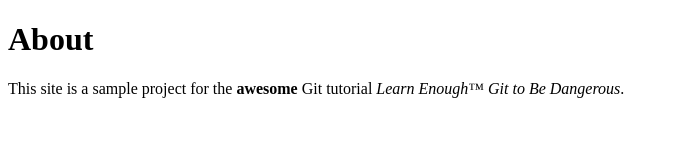
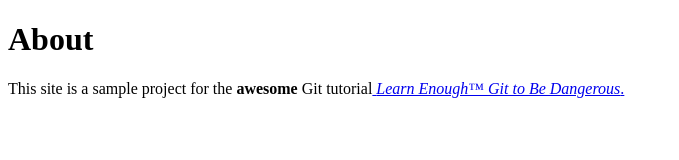
Before and after one commit to inadinerodriguez/website, a plain HTML site: page about.html in a window 1280 px wide. Shown: the whole page, without its empty margins (0-679 px from the left). Drawn offline with Linux system fonts and the light colour scheme.

Commit message:
Add link to tutorial title

```diff
--- a/about.html
+++ b/about.html
@@ -6,7 +6,7 @@
     <body>
         <h1>About</h1>
         <p>
-            This site is a sample project for the <strong>awesome</strong> Git tutorial <em>Learn Enough™ Git to Be Dangerous</em>.
+            This site is a sample project for the <strong>awesome</strong> Git tutorial<a href="https://www.learnenough.com/git-tutorial"> <em>Learn Enough™ Git to Be Dangerous</em>.</a>
         </p>
     </body>
 
```
